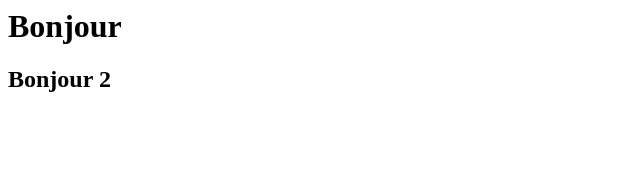
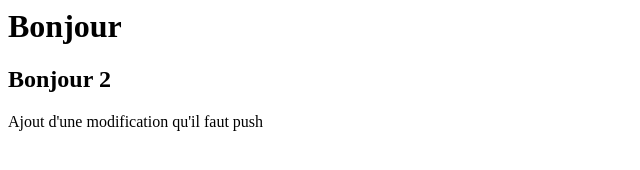
Before and after one commit to Paul-8hub/ProjetFormationInti, a plain HTML site: page index.html in a window 1280 px wide. Shown: the whole page, without its empty margins (0-640 px from the left). Drawn offline with Linux system fonts and the light colour scheme.

Commit message:
Deuxième commit

```diff
--- a/index.html
+++ b/index.html
@@ -1,2 +1,6 @@
 <h1>Bonjour</h1>
+
+
 <h2>Bonjour 2</h2>
+
+<p> Ajout d'une modification qu'il faut push </p>
```
